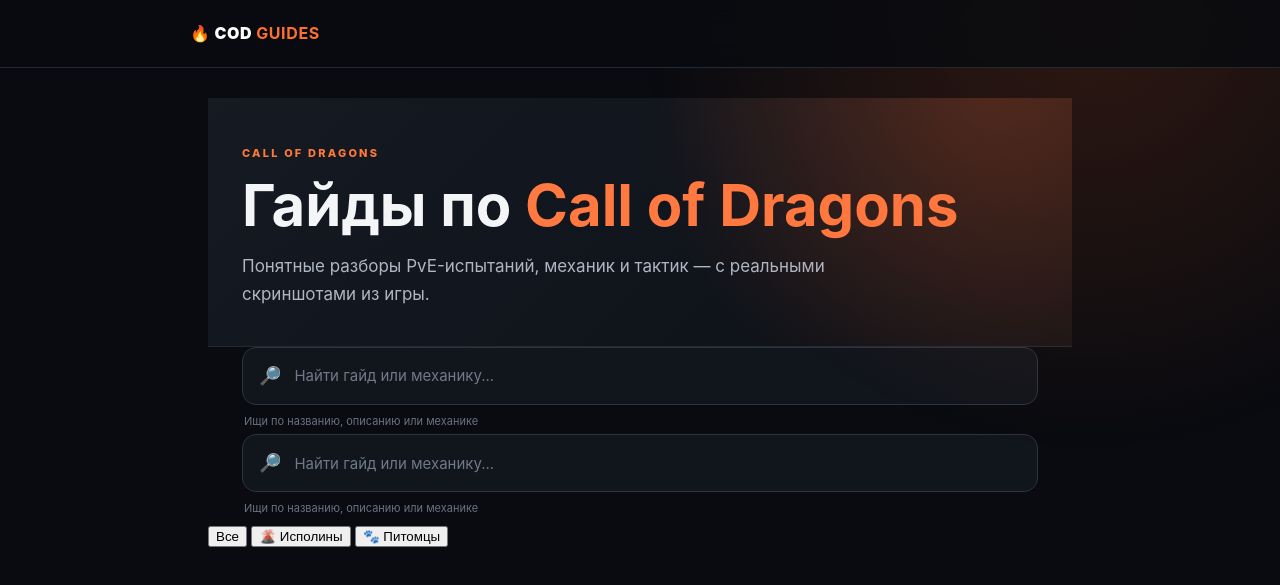
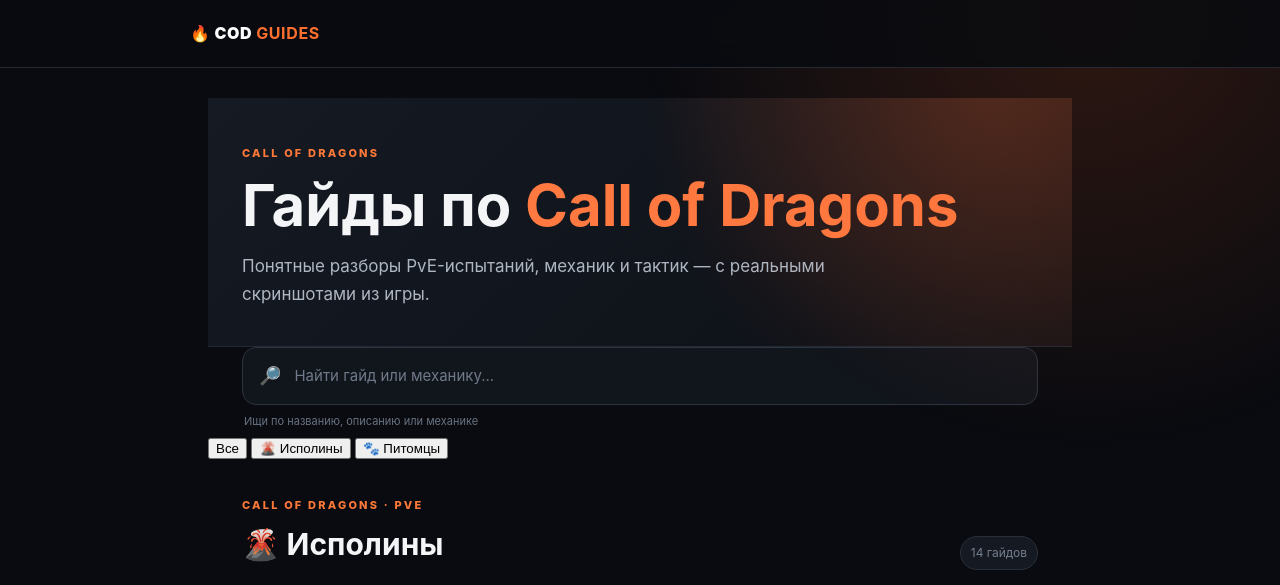
Before and after one commit to Kolya-YT/COD-Guides, a Jekyll site: the page built from index.md, in a window 1280 px wide and 900 px high, cut to the strip 0-585 px from the top of the window. Built offline with Jekyll 4.4.1, drawn with Linux system fonts in a browser that asks for light colours.

Commit message:
Fix duplicated homepage search

```diff
--- a/index.md
+++ b/index.md
@@ -8,14 +8,6 @@
   <h1>Гайды по <span>Call of Dragons</span></h1>
   <p>Понятные разборы PvE-испытаний, механик и тактик — с реальными скриншотами из игры.</p>
 </section>
-
-<div class="home-search">
-  <label class="search-box">
-    <span>🔎</span>
-    <input type="search" data-guide-search placeholder="Найти гайд или механику..." autocomplete="off" enterkeyhint="search">
-  </label>
-  <div class="search-hint">Ищи по названию, описанию или механике</div>
-</div>
 
 <div class="home-search">
   <label class="search-box">
```
